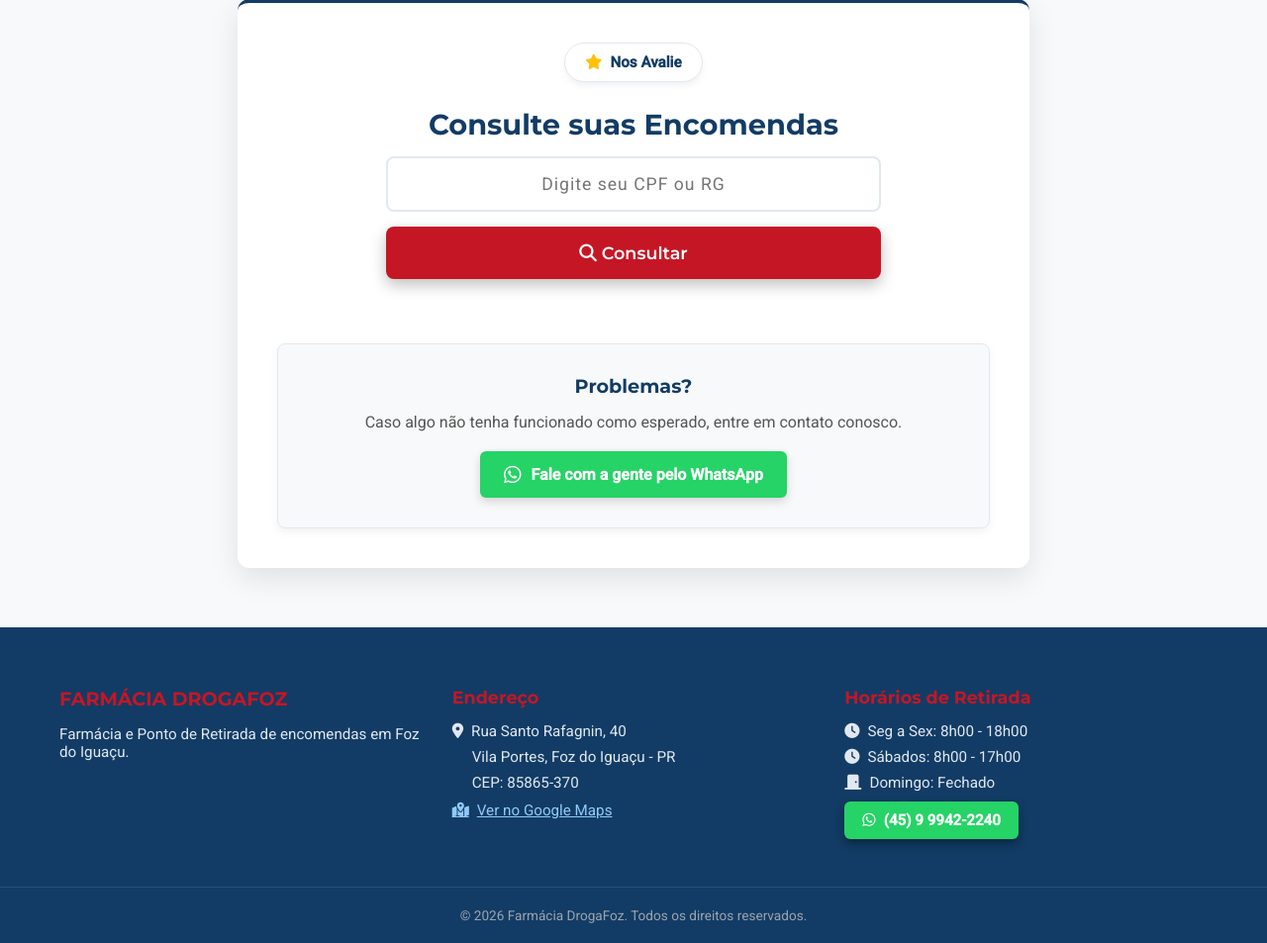
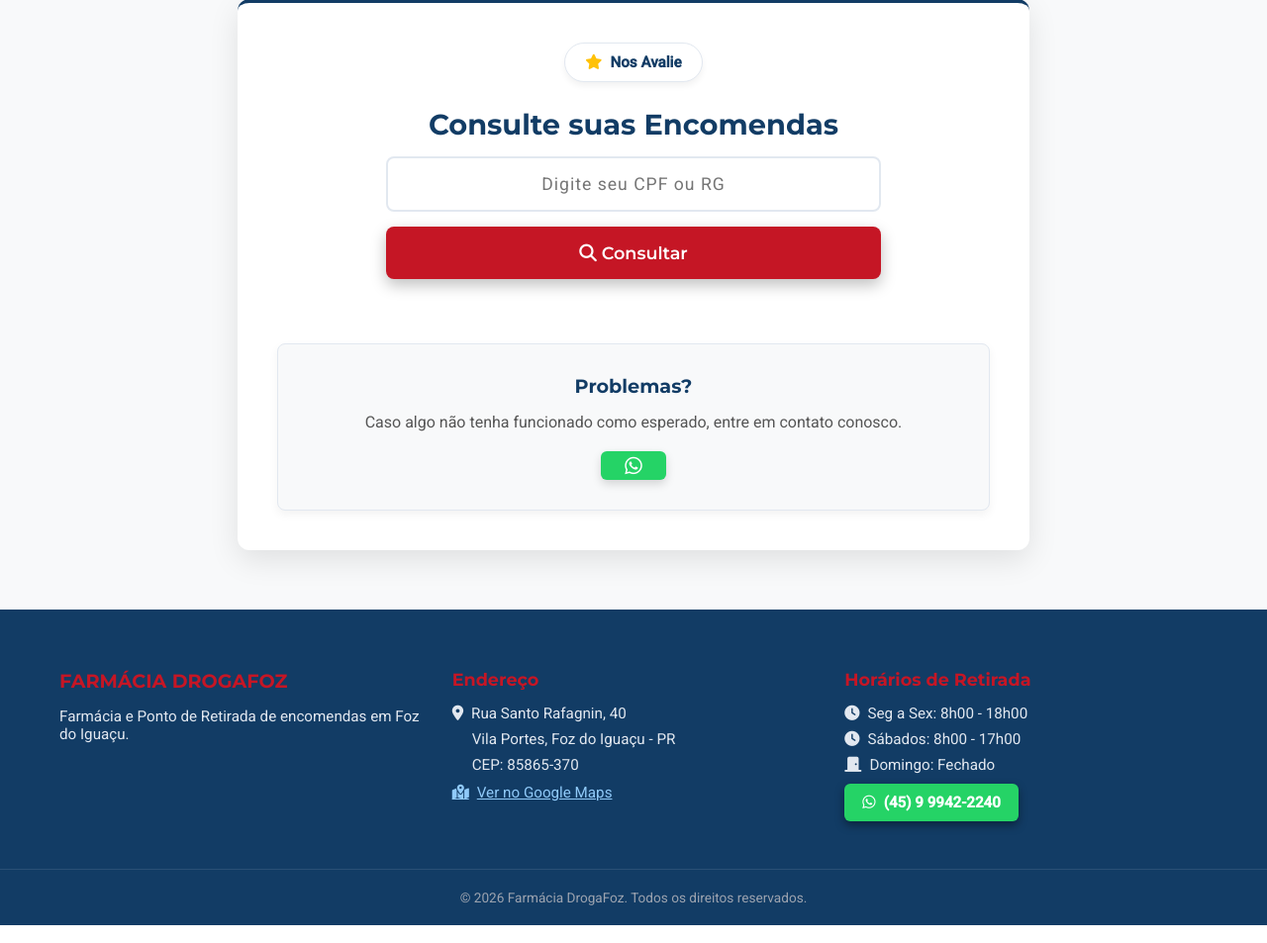
Before and after one commit to LuanHOS/sistema-drogafoz, a Django app: page /consulta/ in a window 1280 px wide. Shown: the part 126-1079 px from the top of the page at 99% size. Run offline with Django 5.2, Linux system fonts and the light colour scheme; parts of the project's set-up code (start-up, migrations or seed data) failed here and were passed over; some libraries are stand-ins or nearby versions.

Commit message:
Melhorando o consulta de encomendas avaliacao

```diff
--- a/templates/publica/consulta.html
+++ b/templates/publica/consulta.html
@@ -444,7 +444,7 @@
             <p>Caso algo não tenha funcionado como esperado, entre em contato conosco.</p>
 
             <a href="https://wa.me/5545999422240?text=Olá, gostaria de verificar uma encomenda e atualizar meu cadastro de documento." target="_blank" class="btn-whatsapp">
-            <i class="fab fa-whatsapp fa-lg"></i> Fale com a gente pelo WhatsApp
+            <i class="fab fa-whatsapp fa-lg"></i>
             </a>
         </div>
     </div>
```
